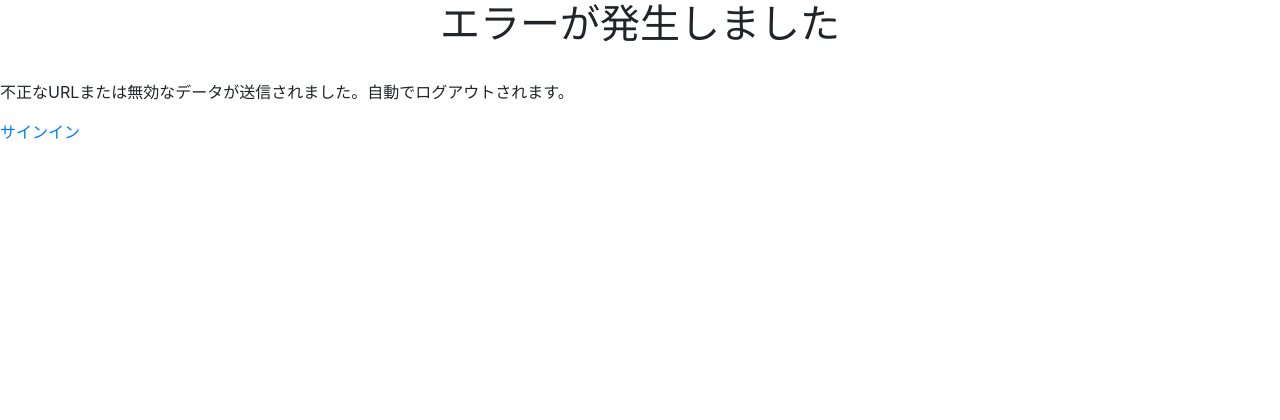
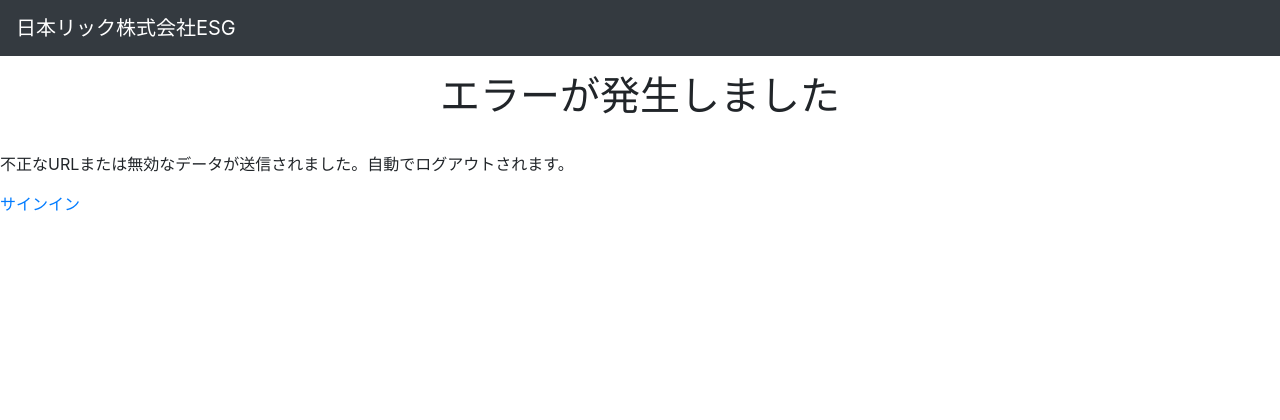
Before and after one commit to t-ikegamiNipponrick/esg_memberlist, a PHP site: page /error_page.php in a window 1280 px wide. Shown: the top 420 px of the page. Run offline with PHP 8.4, Linux system fonts and the light colour scheme; data that the repository does not hold is empty.

Commit message:
version1.1.1

```diff
--- a/html/error_page.php
+++ b/html/error_page.php
@@ -62,6 +62,16 @@ session_destroy();
         }
     </style>
 </head>
+<header>
+    <nav class="navbar navbar-expand-sm navbar-dark bg-dark mb-3">
+        <a class="navbar-brand" href="sign_in.php">日本リック株式会社ESG</a>
+        <button class="navbar-toggler" type="button" data-toggle="collapse" data-target="#navbarNav4" aria-controls="navbarNav4" aria-expanded="false" aria-label="Toggle navigation">
+            <span class="navbar-toggler-icon"></span>
+        </button>
+        <div class="collapse navbar-collapse justify-content-end" id="navbarNav4">
+        </div>
+    </nav>
+</header>
 <body>
     <h1>エラーが発生しました</h1>
     <div>&nbsp;</div>
--- a/html/update.php
+++ b/html/update.php
@@ -124,6 +124,7 @@
             throw $e;
         }
     }
+    header('Location: memberinfo.php?id=' . $thisid);
 ?>
 
 <!DOCTYPE html>
```
